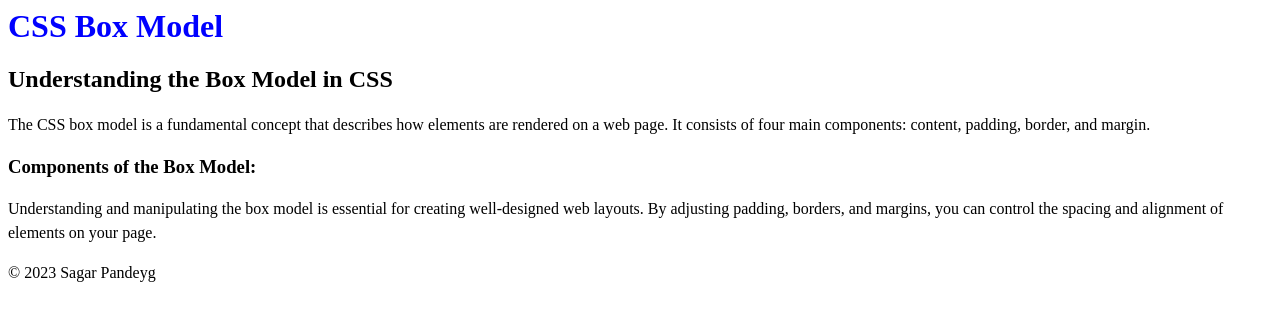
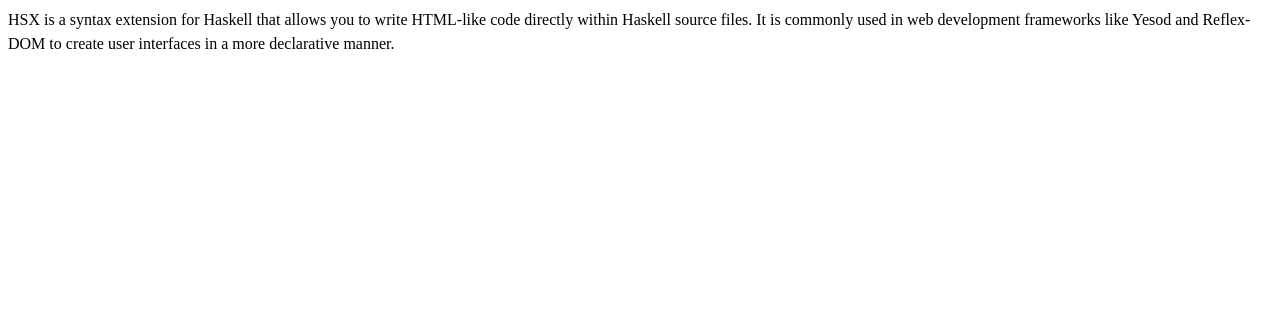
Before and after one commit to MySagarGitHub/git-ignore, a PHP site: page /hsx.html in a window 1280 px wide. Shown: the top 321 px of the page. Run offline with PHP 8.4, Linux system fonts and the light colour scheme.

Commit message:
daily contribution

```diff
--- a/hsx.html
+++ b/hsx.html
@@ -3,16 +3,11 @@
     <link rel="stylesheet" href="index.css">
 </head>
 <body>
-    <h1>CSS Box Model</h1>
-    <h2>Understanding the Box Model in CSS</h2>
-    <p>The CSS box model is a fundamental concept that describes how elements are rendered on a web page. It consists of four main components: content, padding, border, and margin.</p>
-
-    <h3>Components of the Box Model:</h3>
-
-    <p>Understanding and manipulating the box model is essential for creating well-designed web layouts. By adjusting padding, borders, and margins, you can control the spacing and alignment of elements on your page.</p>
-
-    <footer>
-        <p>&copy; 2023 Sagar Pandeyg</p>
-    </footer>
+    <p>
+        HSX is a syntax extension for Haskell that allows you to
+        write HTML-like code directly within Haskell source files.
+        It is commonly used in web development frameworks like Yesod
+         and Reflex-DOM to create user interfaces in a more declarative manner.
+    </p>
 </body>
 </html>
--- a/index.css
+++ b/index.css
@@ -5,3 +5,6 @@
     font-size: 16px;
     line-height: 1.5;
     }
+h2 {
+    color: green;
+    }
--- a/index.jsx
+++ b/index.jsx
@@ -32,6 +32,11 @@
                 <div className="cart" id="cart" >
                     <h2>Your Cart</h2>
                     <p>No items in cart</p>
+                    <div className='cart-items'>
+                        {/* Cart items will be dynamically added here */}
+                        <p>No items in cart</p>
+
+                    </div>
                 </div>
 
             </main>
```
Also changed, not shown: TODO/app.js (+53 -0 lines).
